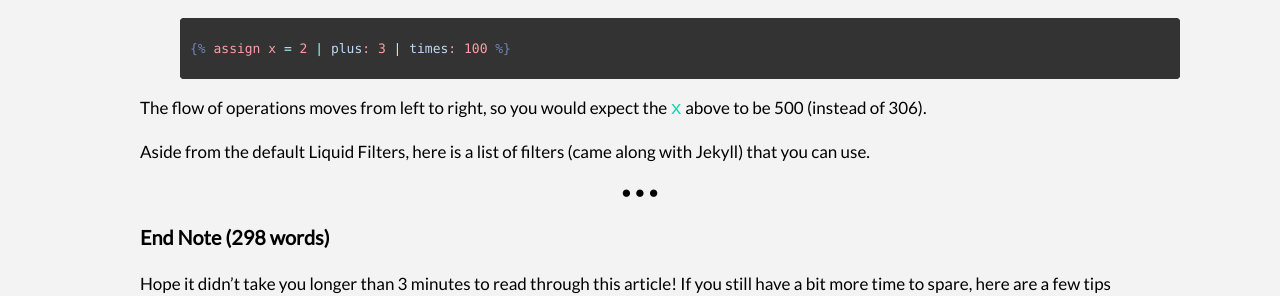
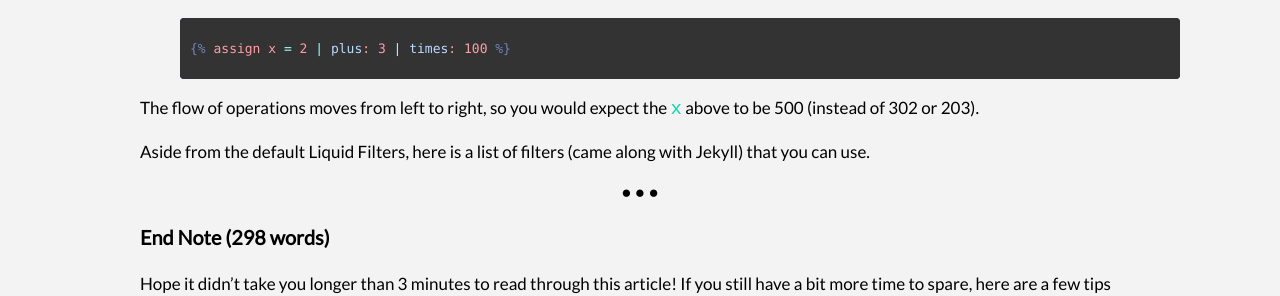
Before and after one commit to archywillhe/0a-Jekyll, a Jekyll site: the page built from _posts/2015-06-08-jekyll-in-3min.md, in a window 1280 px wide and 900 px high, scrolled down 4523 px. Shown: the part 163-459 px from the top of the window. Built offline with Jekyll 4.4.1, drawn with Linux system fonts in a browser that asks for light colours; nearby versions of some CDN libraries.

Commit message:
fix arithmetic result; huge thanks to mushishi78 from reddit

```diff
--- a/_posts/2015-06-08-jekyll-in-3min.md
+++ b/_posts/2015-06-08-jekyll-in-3min.md
@@ -172,7 +172,7 @@ You can also apply filter after filter
 {% endraw %}
 {% endhighlight %}
 
-The flow of operations moves from left to right, so you would expect the `x` above to be 500 (instead of 306).
+The flow of operations moves from left to right, so you would expect the `x` above to be 500 (instead of 302 or 203).
 
 Aside from the default [Liquid Filters](https://github.com/Shopify/Liquid/wiki/Liquid-for-Designers#standard-filters), [here](http://jekyllrb.com/docs/templates/) is a list of filters (came along with Jekyll) that you can use.
 
```
